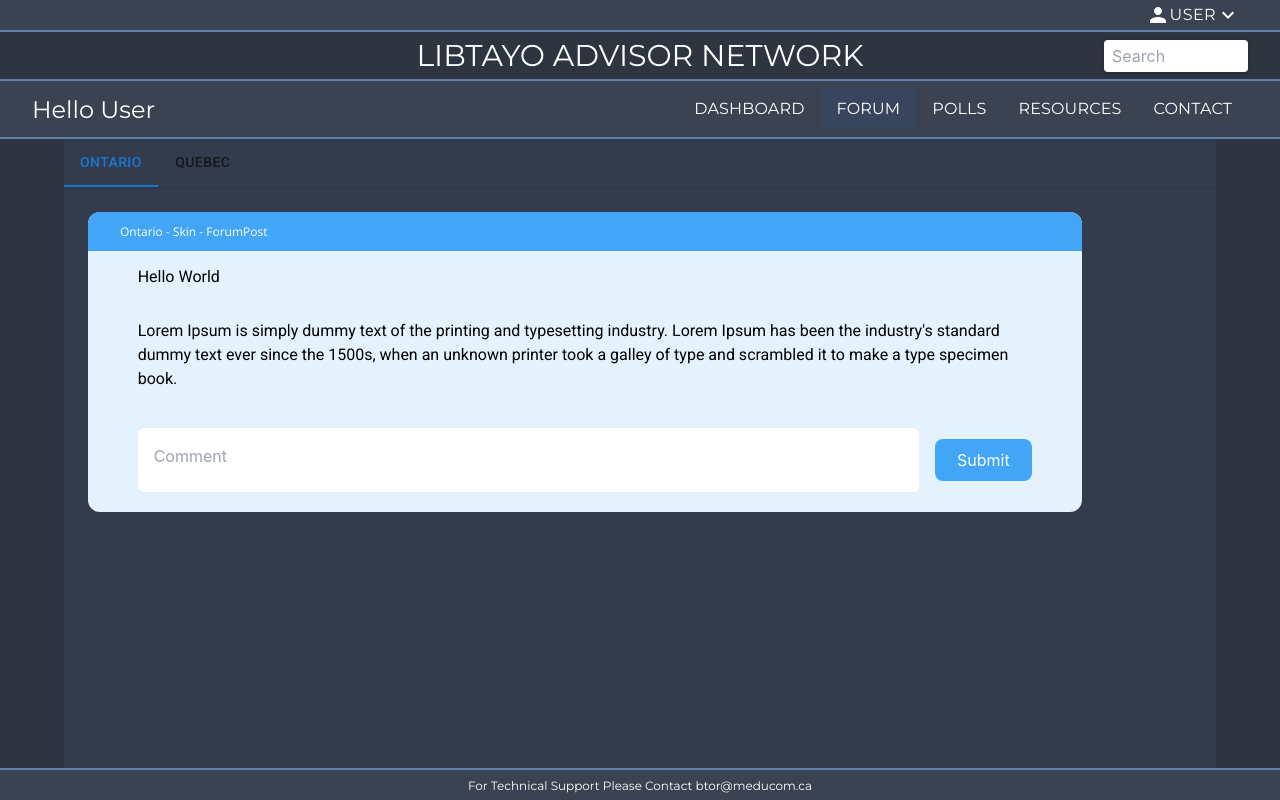
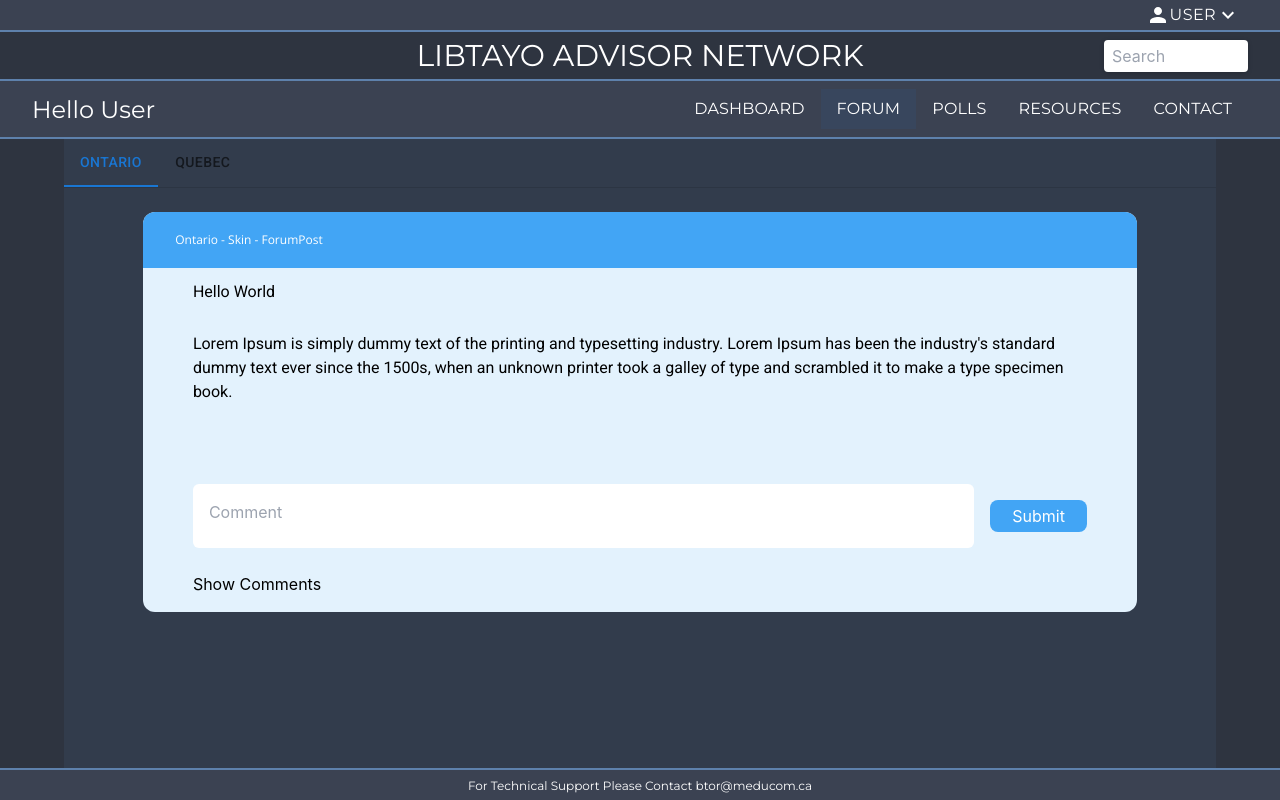
Before and after one commit to brandontor/clientPortal, a Next.js app: page /home in a window 1280 px wide. Built offline with nearby package versions, Linux system fonts and the light colour scheme; a web font is replaced by a local one.

Commit message:
added comment section for forum posts

```diff
--- a/components/forum/ForumPostOn.js
+++ b/components/forum/ForumPostOn.js
@@ -1,10 +1,21 @@
-import { TextField } from '@mui/material'
-import React from 'react'
+import React, {useState} from 'react'
+import CommentCard from './comments/CommentCard'
 import styles from './ForumPostOn.module.css'
 
 function ForumPostOn() {
+    const [showComments, setShowComments] = useState(false)
 
-  return (
+
+
+    const commentsHandler = () => {
+        if(showComments) {
+            setShowComments(false)
+            return
+        }
+        setShowComments(true)
+    }
+
+    return (
     <div className={styles.container}>
         <div className={styles.header}>
             <p>Ontario - Skin - ForumPost</p>
@@ -20,6 +31,17 @@
                 <textarea placeholder='Comment'></textarea>
                 <button>Submit</button>
             </div>
+            <div className={styles.comments}>
+                <button onClick={commentsHandler}>Show Comments</button>
+                {showComments &&
+                <div className={styles.commentsFeed}>
+                    <ul>
+                        <CommentCard></CommentCard>
+                        <CommentCard></CommentCard>
+                    </ul>
+                </div>
+                }
+            </div>
         </div>
 
     </div>
--- a/components/forum/ForumPostOn.module.css
+++ b/components/forum/ForumPostOn.module.css
@@ -1,6 +1,6 @@
 .container {
     width: 90%;
-    height: 300px;
+    height: auto;
     min-height: 300px;
     display: flex;
     flex-direction: column;
@@ -12,8 +12,7 @@
 
 .header {
     width: 100%;
-    height: 15%;
-    bottom: 82.5%;
+    min-height: 3.5rem;
     background: #42A5F5;
     border-radius: 12px 12px 0px 0px;
     z-index: 1;
@@ -40,7 +39,7 @@
 }
 
 .title {
-    height: 20%;
+    min-height: 3rem;
     display: flex;
     align-items: center;
 }
@@ -55,7 +54,7 @@
 }
 
 .question {
-    height: calc((100% - 20%)/2);
+    min-height: 10rem;
 }
 
 .question p {
@@ -69,7 +68,7 @@
 }
 
 .answer {
-    height: calc((100% - 20%)/2);
+    min-height: 5rem;
     display: flex;
     justify-content: space-between;
     align-items: center;
@@ -92,3 +91,10 @@
     margin-left: 1rem;
     border-radius: 8px;
 }
+
+.comments {
+    height: auto;
+    padding-top: 1rem;
+    padding-bottom: 1rem;
+    width: 100%;
+}
--- a/components/forum/ForumPostQc.js
+++ b/components/forum/ForumPostQc.js
@@ -1,4 +1,3 @@
-import { TextField } from '@mui/material'
 import React from 'react'
 import styles from './ForumPostQc.module.css'
 
--- /dev/null
+++ b/components/forum/comments/CommentCard.js
@@ -0,0 +1,14 @@
+import React from 'react'
+import styles from './CommentCard.module.css'
+
+function CommentCard() {
+  return (
+    <div className={styles.container}>
+        <p>Name</p>
+        <p>Comment</p>
+        <p>Date Posted</p>
+    </div>
+  )
+}
+
+export default CommentCard
--- /dev/null
+++ b/components/forum/comments/CommentCard.module.css
@@ -0,0 +1,11 @@
+.container {
+    width: 100%;
+    min-height: 2rem;
+    display: flex;
+    justify-content: space-between;
+    align-items: center;
+    background-color: rgba(136, 192, 208, 0.5);
+    margin-bottom: 1rem;
+    padding-left: 10px;
+    padding-right: 10px;
+}
--- a/components/layout/Layout.module.css
+++ b/components/layout/Layout.module.css
@@ -5,4 +5,5 @@
     display: flex;
     flex-direction: column;
     align-items: center;
+    overflow: hidden;
 }
--- a/pages/home.js
+++ b/pages/home.js
@@ -14,9 +14,17 @@
     setValue(newValue);
   };
 
+  const panelStyles = {
+    height: '100%',
+    width: '100%',
+    display: 'flex',
+    flexDirection: 'column',
+    alignItems: 'center'
+  }
+
   return (
-    <div>
-      <div>
+    <div className='w-full h-full'>
+      <div className='w-full h-full'>
         <TabContext value={value}>
           <Box sx={{ borderBottom: 1, borderColor: 'divider' }}>
             <TabList onChange={handleChange} aria-label="lab API tabs example">
@@ -24,10 +32,10 @@
               <Tab label="Quebec" value="2" />
             </TabList>
           </Box>
-          <TabPanel value="1">
+          <TabPanel sx={panelStyles} value="1">
             <ForumPostOn></ForumPostOn>
           </TabPanel>
-          <TabPanel value="2">
+          <TabPanel sx={panelStyles} value="2">
             <ForumPostQc></ForumPostQc>
           </TabPanel>
         </TabContext>
```
